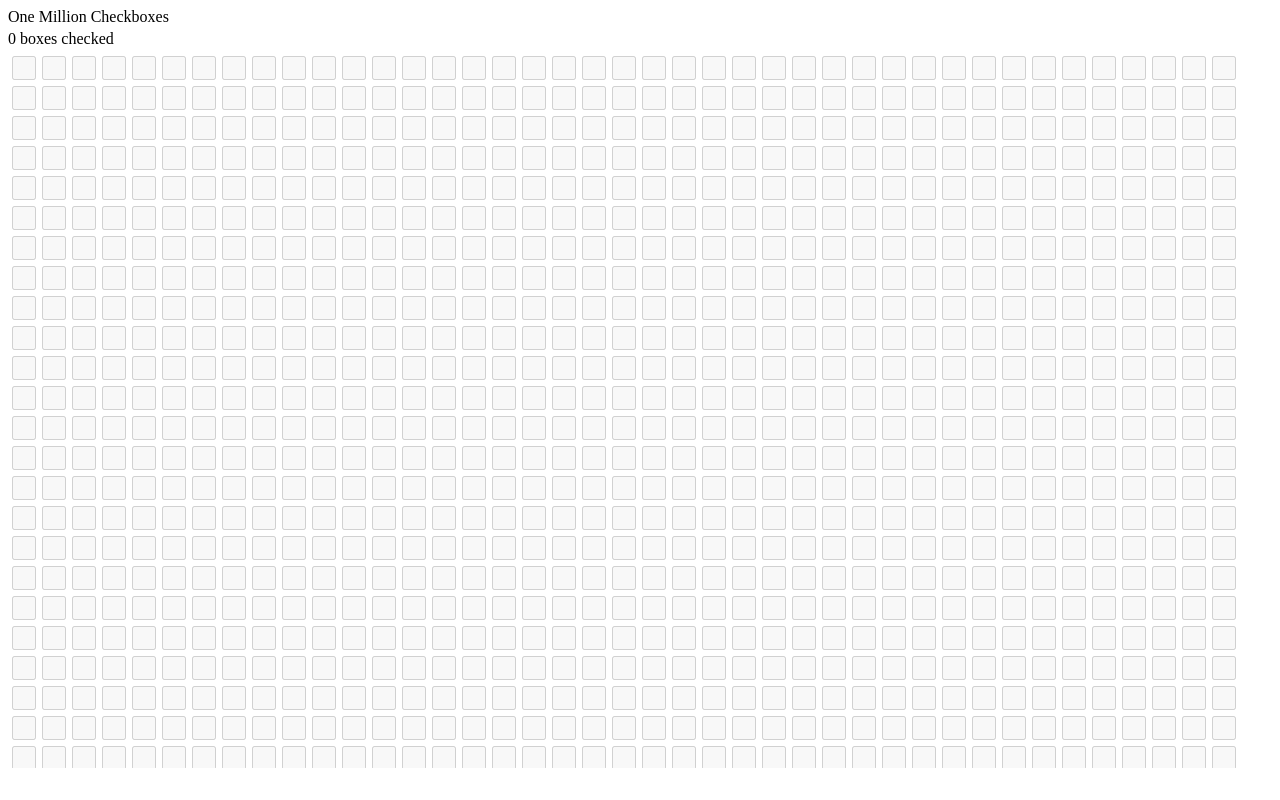
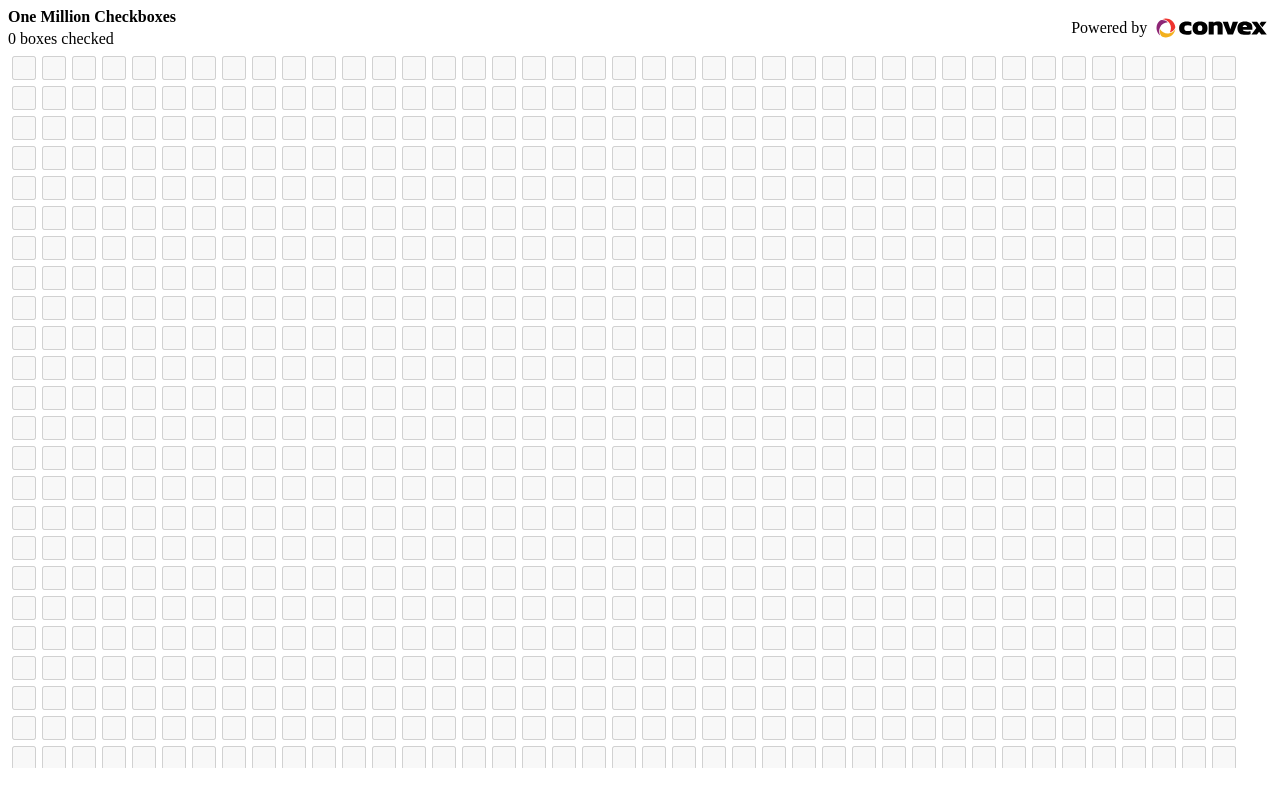
Before and after one commit to atrakh/one-million-checkboxes, a React (Vite) app: page / in a window 1280 px wide. Built offline with nearby package versions, Linux system fonts and the light colour scheme; no server answers.

Commit message:
add convex logo

```diff
--- a/src/App.tsx
+++ b/src/App.tsx
@@ -56,8 +56,23 @@ function App() {
         width: "99vw",
       }}
     >
-      <div>One Million Checkboxes</div>
-      <div>{numCheckedBoxes} boxes checked</div>
+      <div
+        style={{
+          display: "flex",
+          justifyContent: "space-between",
+        }}
+      >
+        <div>
+          <div style={{ fontWeight: "bold", marginBottom: "0.25rem" }}>
+            One Million Checkboxes
+          </div>
+          <div>{numCheckedBoxes} boxes checked</div>
+        </div>
+        <div style={{ display: "flex", alignItems: "center" }}>
+          Powered by
+          <img src="/convex-logo.svg" width={128} />
+        </div>
+      </div>
       <div
         style={{
           width: "100%",
```
Also changed, not shown: public/convex-logo.svg (added).
